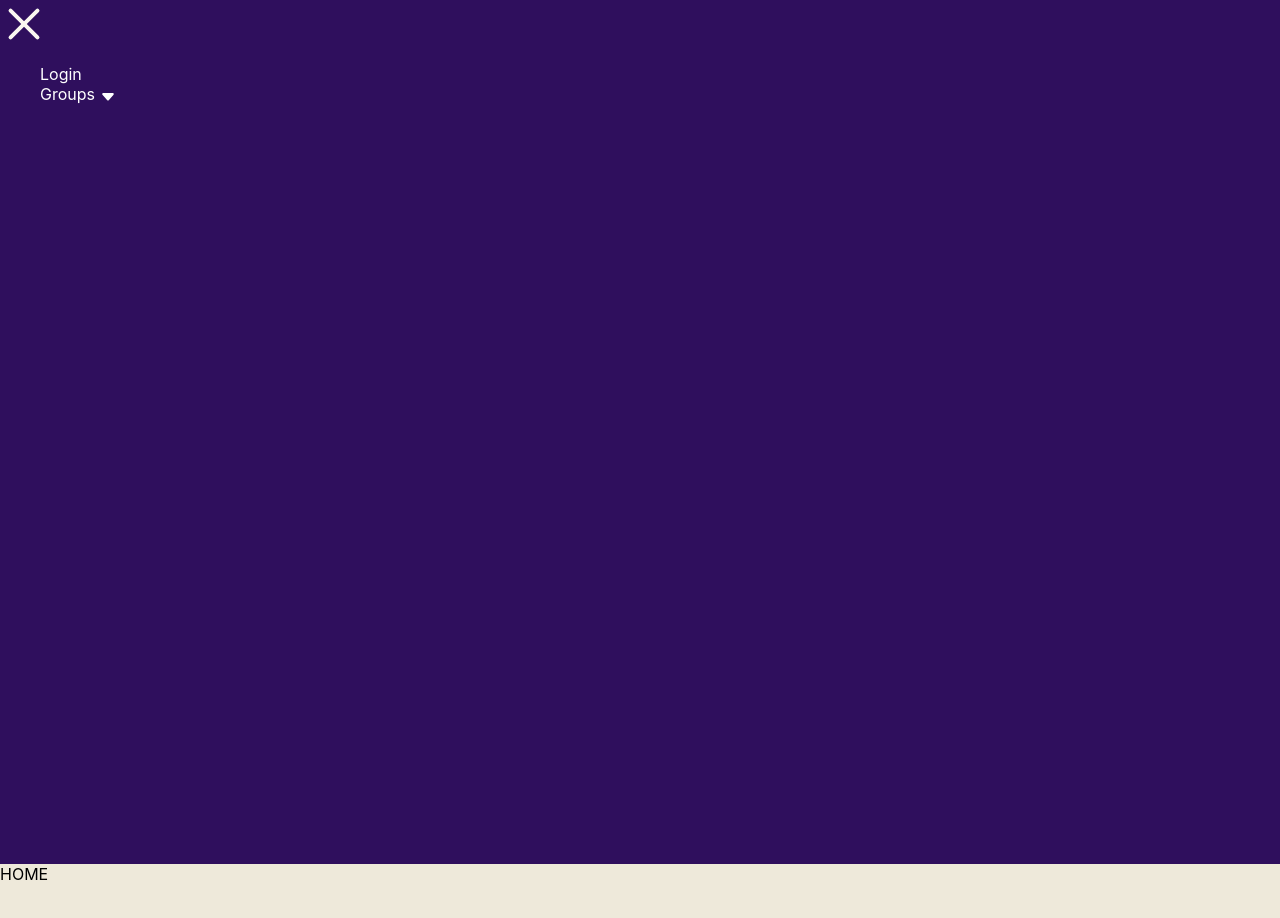
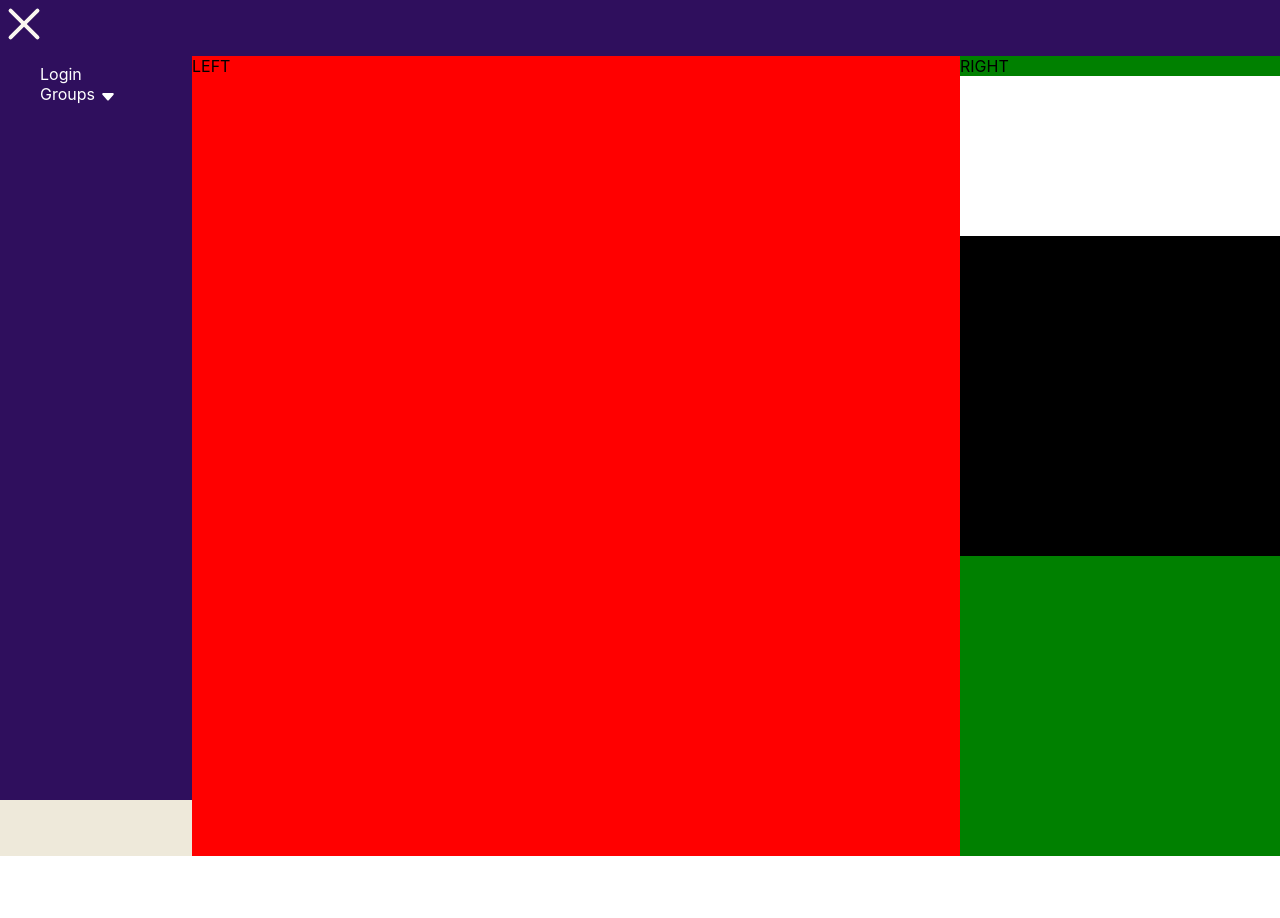
Before and after one commit to IN-Accurate/alumni-portal-rset, a React (Create React App) app in the folder client/: page / in a window 1280 px wide. Both pictures are taken after a click on the button 24 px from the left and 24 px from the top of the page. Shown: the top 918 px of the page. After the commit the page ends 856 px from the top, so only its background shows below. Built offline with nearby package versions, Linux system fonts and the light colour scheme.

Commit message:
Fix Sidebar

```diff
--- a/client/src/CSS/Home.css
+++ b/client/src/CSS/Home.css
@@ -1,9 +1,43 @@
 .home-cont {
   display: flex;
+  z-index: -1;
   flex-direction: column;
 }
 
 .home-bot {
   height: calc(100vh - 12px);
+  display: flex;
+  flex-direction: row;
   background-color: #eee9da;
+  height: 100vh;
 }
+
+.home-bot-left {
+  width: 60vw;
+  overflow-y: auto;
+  background-color: red;
+}
+
+.home-bot-right {
+  background-color: green;
+  width: 25vw;
+  display: flex;
+  flex-direction: column;
+}
+
+.home-bot-right-1 {
+  background-color: white;
+  height: 20vh;
+  width: 25vw;
+}
+
+.home-bot-right-2 {
+  background-color: black;
+  height: 20vh;
+  width: 25vw;
+}
+
+.home-bot-right-3 {
+  background-color: purple;
+  width: 25vw;
+}
--- a/client/src/CSS/Navbar.css
+++ b/client/src/CSS/Navbar.css
@@ -1,16 +1,17 @@
 .primary-nav {
   display: flex;
   flex-direction: row;
+  height: 7vh;
   justify-content: space-between;
   background-color: #2f0f5d;
   overflow: hidden;
 }
 
 .nav-dp-cont {
-  padding-top: 8px;
+  padding-top: 1vh;
 }
 .dp {
-  width: 42px;
-  height: 42px;
-  border-radius: 50px;
+  width: 5vh;
+  height: 5vh;
+  border-radius: 3vh;
 }
--- a/client/src/CSS/Sidebar.css
+++ b/client/src/CSS/Sidebar.css
@@ -7,7 +7,11 @@ ul {
 .side-nav-menu {
   background-color: #2f0f5d;
   color: white;
+  z-index: 10;
+  position: absolute;
+  top: 0;
   height: 100vh;
+  width: 15vw;
 }
 .nav-li {
   cursor: pointer;
--- a/client/src/Components/Sidebar.js
+++ b/client/src/Components/Sidebar.js
@@ -24,6 +24,10 @@ function Sidebar() {
   }, [avatar]);
   const handleHBclick = () => {
     setAvatar(!avatar);
+    let homeSelector = document.getElementById('home-bot-left');
+    if (homeSelector.style.marginLeft === '15vw')
+      homeSelector.style.marginLeft = '0vw';
+    else homeSelector.style.marginLeft = '15vw';
     setOpen(!isOpen);
   };
   return (
@@ -42,6 +46,19 @@ function Sidebar() {
       />
       {isOpen && (
         <div className='side-nav-menu'>
+          {' '}
+          <Hamburger
+            className='hb-icon'
+            toggled={isOpen}
+            toggle={handleHBclick}
+            direction='left'
+            color='#FAF7F0'
+            easing='ease-in-out'
+            rounded
+            hideOutline={true}
+            duration={0.47}
+            size={42}
+          />
           <ul>
             {location !== '/' && (
               <li className='nav-li home-nav-li' onClick={() => navigate('/')}>
--- a/client/src/Pages/Home.js
+++ b/client/src/Pages/Home.js
@@ -7,7 +7,17 @@ function Home() {
       <div className='home-top'>
         <Navbar />
       </div>
-      <div className='home-bot'>HOME</div>
+      <div className='home-bot' id='home-bot'>
+        <div className='home-bot-left' id='home-bot-left'>
+          LEFT
+        </div>
+        <div className='home-bot-right'>
+          RIGHT
+          <div className='home-bot-right-1'></div>
+          <div className='home-bot-right-2'></div>
+          <div className='home-bot-right-2'></div>
+        </div>
+      </div>
     </div>
   );
 }
--- a/client/src/Pages/Registration.js
+++ b/client/src/Pages/Registration.js
@@ -19,7 +19,7 @@ function Registration() {
           <img src={logo} alt='reg-logo' className='reg-logo' />
         </div>
       </div>
-      <div className='reg-right form-cont'></div>
+      <div className='reg-right form-cont'>REG FORM HERE</div>
     </div>
   );
 }
```
